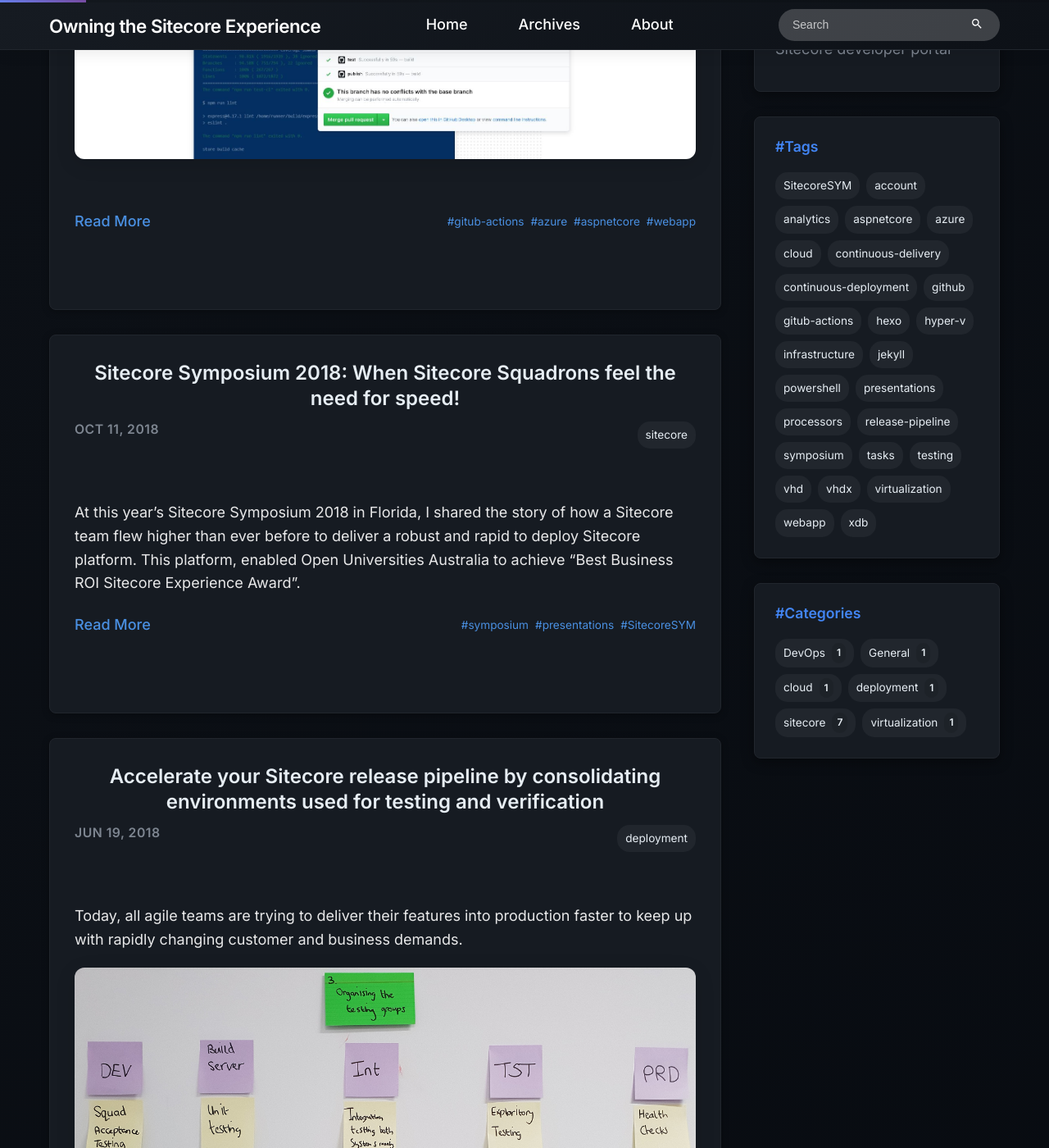
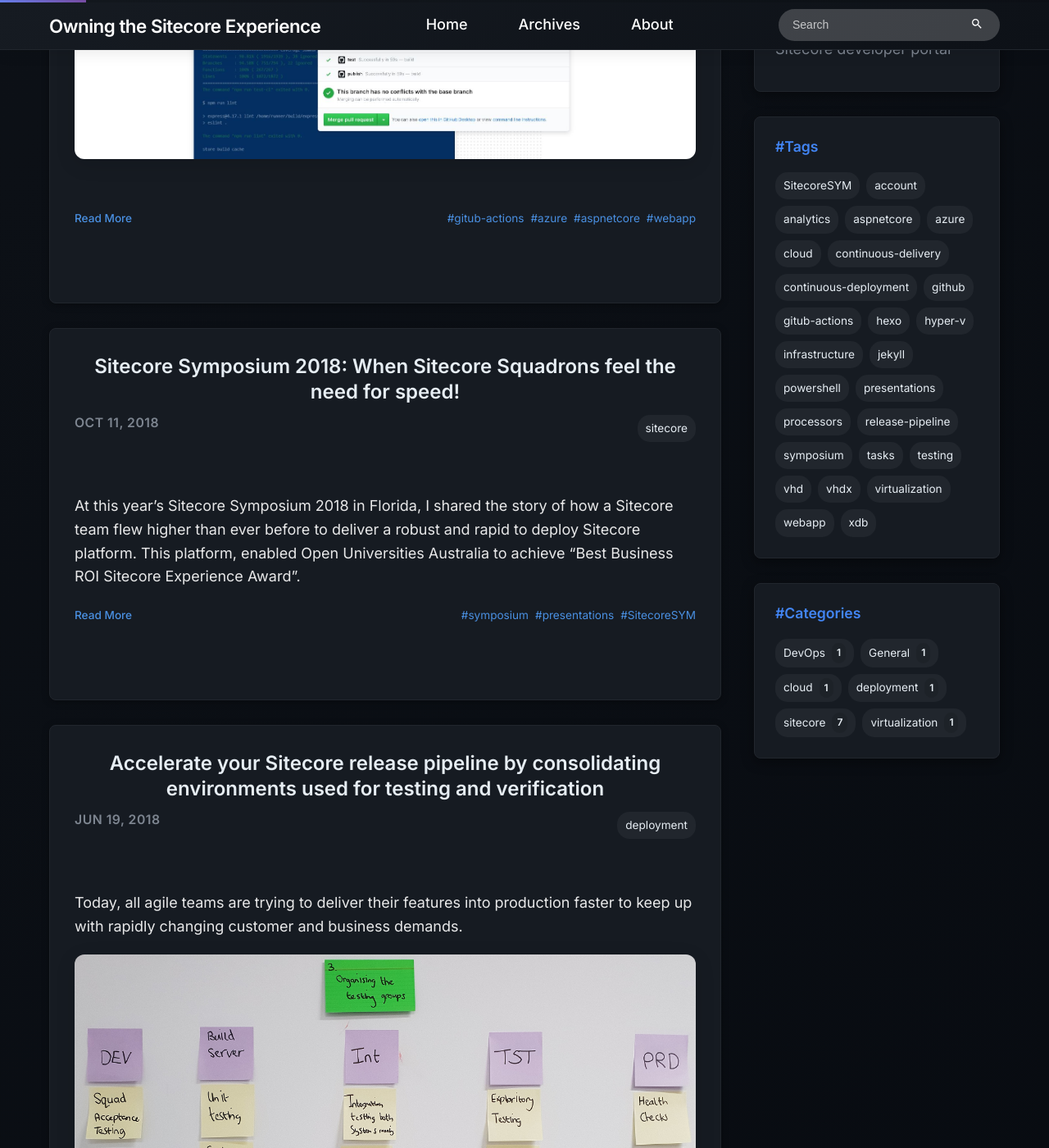
Before and after one commit to Adamsimsy/adamsimsy.github.io, a Jekyll site: the page built from docs/index.markdown, in a window 1280 px wide and 1400 px high, scrolled down 426 px. Shown: the whole window at 82% size. Built offline with Jekyll 4.4.1, drawn with Linux system fonts in a browser that asks for light colours.

Commit message:
fixed read more text size

```diff
--- a/docs/_sass/_adamtheme.scss
+++ b/docs/_sass/_adamtheme.scss
@@ -345,7 +345,7 @@
 .post-excerpt {
   color: rgba(white, 0.9) !important;
   line-height: 1.6;
-  margin-bottom: 20px;
+  margin-bottom: 16px;
 }
 
 .post-meta {
@@ -358,7 +358,7 @@
   color: $brand-color;
   text-decoration: none;
   font-weight: 600;
-  font-size: $small-font-size;
+  font-size: 0.85rem;
   transition: all 0.3s ease;
 
   &:hover {
@@ -1220,6 +1220,7 @@
         color: #4a90e2;
         text-decoration: none;
         font-weight: 500;
+        font-size: 0.85rem;
         transition: color 0.3s ease;
 
         &:hover {
```
